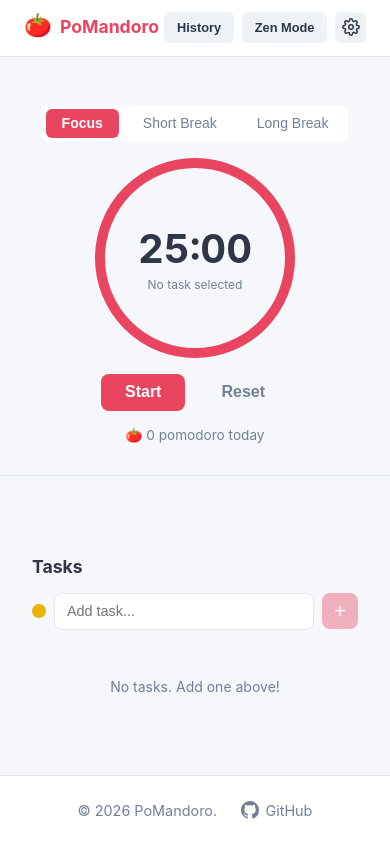
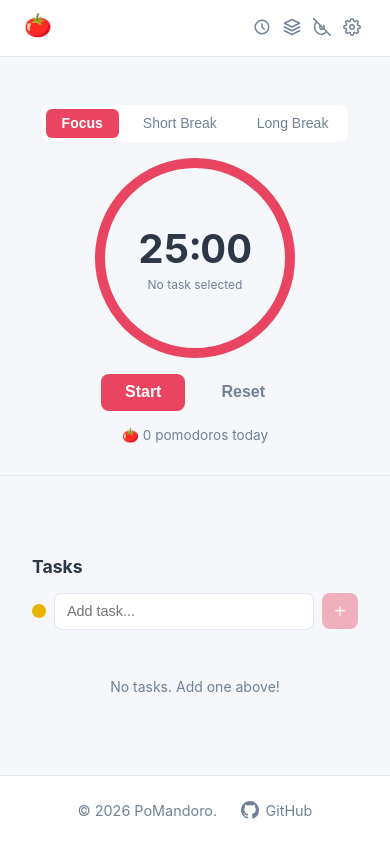
Before and after one commit to lleitep3/pomandoro, a Svelte app: page / in a window 390 px wide. Built offline with nearby package versions, Linux system fonts and the light colour scheme.

Commit message:
feat(settings): improve mobile responsiveness, proportional timer, and state persistence

```diff
--- a/package.json
+++ b/package.json
@@ -1,6 +1,6 @@
 {
   "name": "pomandoro",
-  "version": "2.2.0",
+  "version": "2.3.0",
   "type": "module",
   "description": "Pomodoro timer with todo list",
   "author": "Leandro Oliveira <leandro@leandroleite.info>",
--- a/src/App.svelte
+++ b/src/App.svelte
@@ -12,6 +12,7 @@
   let zenMode = $state(false)
   let showHistory = $state(false)
   let showSettings = $state(false)
+  let showTimer = $state(true)
 
   const t = settings.t
 
@@ -21,14 +22,20 @@
     document.documentElement.classList.toggle('light-theme', !isDark)
   })
 
+  let lastPomodoroMode = $state(pomodoro.mode)
   let lastPomodoroTotal = $state(pomodoro.total)
 
   $effect(() => {
+    const currentMode = pomodoro.mode
     const currentTotal = pomodoro.total
-    if (currentTotal !== lastPomodoroTotal) {
+
+    if (currentMode === lastPomodoroMode && currentTotal !== lastPomodoroTotal) {
       pomodoro.updateProportionally(lastPomodoroTotal, currentTotal)
+      todos.updateAllTasksProportionally(lastPomodoroTotal, currentTotal, currentMode)
+    }
+
+    lastPomodoroMode = currentMode
     lastPomodoroTotal = currentTotal
-    }
   })
 
   let previousActiveElement: HTMLElement | null = null
@@ -84,44 +91,73 @@
   <header class="navbar">
     <div class="logo">
       <img src={logo} alt="PoMandoro" />
-      <span>PoMandoro</span>
+      <span class="logo-text">PoMandoro</span>
     </div>
-    <div class="nav-right">
-      {#if scrollY > 150}
-        <div class="mini-timer-wrap">
-          <div
-            class="mini-timer"
-            style="background: linear-gradient(to right, var(--accent) {(1 - pomodoro.progress) * 100}%, var(--surface-hover) {(1 - pomodoro.progress) * 100}%);"
+
+    <div class="nav-center">
+      {#if !showTimer || todos.activeTask}
+        <button
+          class="mini-timer-btn"
+          onclick={() => showTimer = !showTimer}
+          title={showTimer ? t('minimize') : t('expand')}
+          aria-label={showTimer ? t('minimize') : t('expand')}
         >
-            <div class="mini-timer-content">
-              <span class="mini-time">{pomodoro.label}</span>
-              <span class="mini-mode">{t(pomodoro.mode === 'work' ? 'work' : pomodoro.mode === 'short-break' ? 'shortBreak' : 'longBreak')}</span>
+          <div class="mini-timer">
+            <span class="time">{pomodoro.label}</span>
+            <span class="mode">{t(pomodoro.mode === 'work' ? 'work' : pomodoro.mode === 'short-break' ? 'shortBreak' : 'longBreak')}</span>
           </div>
-          </div>
-          {#if todos.activeTask}
-            <div class="mini-task" title={todos.activeTask.title}>{todos.activeTask.title}</div>
+        </button>
       {/if}
     </div>
+
+    <div class="nav-actions">
+      <button class="nav-btn" onclick={() => showHistory = true} title={t('history')}>
+        <svg viewBox="0 0 24 24" width="18" height="18" fill="none" stroke="currentColor" stroke-width="2" stroke-linecap="round" stroke-linejoin="round">
+          <path d="M12 8v4l3 3"></path>
+          <circle cx="12" cy="12" r="9"></circle>
+        </svg>
+        <span>{t('history')}</span>
+      </button>
+      <button class="nav-btn" onclick={() => zenMode = true} title={t('zenMode')}>
+        <svg viewBox="0 0 24 24" width="18" height="18" fill="none" stroke="currentColor" stroke-width="2" stroke-linecap="round" stroke-linejoin="round">
+          <path d="M12 2L2 7l10 5 10-5-10-5z"></path>
+          <path d="M2 17l10 5 10-5"></path>
+          <path d="M2 12l10 5 10-5"></path>
+        </svg>
+        <span>{t('zenMode')}</span>
+      </button>
+      <button class="nav-btn" onclick={() => showTimer = !showTimer} title={showTimer ? t('compactView') : t('fullView')} aria-label={showTimer ? t('compactView') : t('fullView')}>
+        {#if showTimer}
+          <svg viewBox="0 0 24 24" width="18" height="18" fill="none" stroke="currentColor" stroke-width="2" stroke-linecap="round" stroke-linejoin="round">
+            <path d="M1 1l22 22"/>
+            <path d="M17.94 17.94A10 10 0 0 1 12 22c-5.52 0-10-4.48-10-10 0-2.16.78-4.13 2.07-5.66"/>
+            <path d="M9.88 9.88A3 3 0 0 0 12 15a3 3 0 0 0 2.12-5.12"/>
+          </svg>
         {:else}
-        <div class="nav-actions">
-          <button class="nav-btn" onclick={() => showHistory = true}>{t('history')}</button>
-          <button class="nav-btn" onclick={() => zenMode = true}>{t('zenMode')}</button>
-          <button class="nav-btn gear-btn" onclick={() => showSettings = true} aria-label={t('settings')}>
           <svg viewBox="0 0 24 24" width="18" height="18" fill="none" stroke="currentColor" stroke-width="2" stroke-linecap="round" stroke-linejoin="round">
-              <circle cx="12" cy="12" r="3"></circle>
-              <path d="M19.4 15a1.65 1.65 0 0 0 .33 1.82l.06.06a2 2 0 0 1 0 2.83 2 2 0 0 1-2.83 0l-.06-.06a1.65 1.65 0 0 0-1.82-.33 1.65 1.65 0 0 0-1 1.51V21a2 2 0 0 1-2 2 2 2 0 0 1-2-2v-.09A1.65 1.65 0 0 0 9 19.4a1.65 1.65 0 0 0-1.82.33l-.06.06a2 2 0 0 1-2.83 0 2 2 0 0 1 0-2.83l.06-.06a1.65 1.65 0 0 0 .33-1.82 1.65 1.65 0 0 0-1.51-1H3a2 2 0 0 1-2-2 2 2 0 0 1 2-2h.09A1.65 1.65 0 0 0 4.6 9a1.65 1.65 0 0 0-.33-1.82l-.06-.06a2 2 0 0 1 0-2.83 2 2 0 0 1 2.83 0l.06.06a1.65 1.65 0 0 0 1.82.33H9a1.65 1.65 0 0 0 1-1.51V3a2 2 0 0 1 2-2 2 2 0 0 1 2 2v.09a1.65 1.65 0 0 0 1 1.51 1.65 1.65 0 0 0 1.82-.33l.06-.06a2 2 0 0 1 2.83 0 2 2 0 0 1 0 2.83l-.06.06a1.65 1.65 0 0 0-.33 1.82V9a1.65 1.65 0 0 0 1.51 1H21a2 2 0 0 1 2 2 2 2 0 0 1-2 2h-.09a1.65 1.65 0 0 0-1.51 1z"></path>
+            <circle cx="12" cy="12" r="3"/>
+            <path d="M2 12s4-8 10-8 10 8 10 8-4 8-10 8-10-8-10-8z"/>
           </svg>
+        {/if}
+        <span>{showTimer ? t('compactView') : t('fullView')}</span>
       </button>
-        </div>
-      {/if}
+      <button class="nav-btn" onclick={() => showSettings = true} aria-label={t('settings')} title={t('settings')}>
+        <svg viewBox="0 0 24 24" width="18" height="18" fill="none" stroke="currentColor" stroke-width="2" stroke-linecap="round" stroke-linejoin="round">
+          <circle cx="12" cy="12" r="3"/>
+          <path d="M19.4 15a1.65 1.65 0 0 0 .33 1.82l.06.06a2 2 0 0 1 0 2.83 2 2 0 0 1-2.83 0l-.06-.06a1.65 1.65 0 0 0-1.82-.33 1.65 1.65 0 0 0-1 1.51V21a2 2 0 0 1-2 2 2 2 0 0 1-2-2v-.09A1.65 1.65 0 0 0 9 19.4a1.65 1.65 0 0 0-1.82.33l-.06.06a2 2 0 0 1-2.83 0 2 2 0 0 1 0-2.83l.06-.06a1.65 1.65 0 0 0 .33-1.82 1.65 1.65 0 0 0-1.51-1H3a2 2 0 0 1-2-2 2 2 0 0 1 2-2h.09A1.65 1.65 0 0 0 4.6 9a1.65 1.65 0 0 0-.33-1.82l-.06-.06a2 2 0 0 1 0-2.83 2 2 0 0 1 2.83 0l.06.06a1.65 1.65 0 0 0 1.82.33H9a1.65 1.65 0 0 0 1-1.51V3a2 2 0 0 1 2-2 2 2 0 0 1 2 2v.09a1.65 1.65 0 0 0 1 1.51 1.65 1.65 0 0 0 1.82-.33l.06-.06a2 2 0 0 1 2.83 0 2 2 0 0 1 0 2.83l-.06.06a1.65 1.65 0 0 0-.33 1.82V9a1.65 1.65 0 0 0 1.51 1H21a2 2 0 0 1 2 2 2 2 0 0 1-2 2h-.09a1.65 1.65 0 0 0-1.51 1z"/>
+        </svg>
+        <span>{t('settings')}</span>
+      </button>
     </div>
   </header>
 
-  <main class="layout">
+  <main class="layout" class:compact={!showTimer}>
+    {#if showTimer}
       <section class="timer-section">
         <PomodoroTimer />
       </section>
       <div class="divider"></div>
+    {/if}
     <section class="todo-section">
       <TodoList />
     </section>
@@ -251,10 +287,6 @@
 
   .timer-section {
     flex: 1;
-    min-width: 320px;
-    display: flex;
-    flex-direction: column;
-    align-items: center;
     padding-top: 2rem;
   }
 
@@ -278,14 +310,6 @@
     }
   }
 
-  .mini-timer-wrap {
-    display: flex;
-    flex-direction: column;
-    align-items: flex-end;
-    gap: 2px;
-    animation: fadeIn 0.3s ease;
-  }
-
   @keyframes fadeIn {
     from { opacity: 0; transform: translateY(-10px); }
     to { opacity: 1; transform: translateY(0); }
@@ -301,60 +325,99 @@
     box-shadow: inset 0 0 0 1px rgba(255, 255, 255, 0.1);
   }
 
-  .mini-timer-content {
-    display: flex;
-    justify-content: space-between;
-    width: 100%;
-    padding: 0 8px;
-    font-size: 0.85rem;
-    font-weight: 600;
-    color: #fff;
-    text-shadow: 0 1px 2px rgba(0,0,0,0.5);
-    z-index: 1;
+  .mini-timer-btn {
+    background: none;
+    border: none;
+    padding: 0;
+    cursor: pointer;
+    transition: transform 0.2s;
   }
 
-  .mini-task {
-    font-size: 0.85rem;
-    color: var(--text-muted);
-    max-width: 200px;
-    white-space: nowrap;
-    overflow: hidden;
-    text-overflow: ellipsis;
+  .mini-timer-btn:hover {
+    transform: scale(1.05);
   }
 
-  .nav-right {
+  .mini-timer {
     display: flex;
     align-items: center;
+    gap: 0.5rem;
+    background: rgba(233, 69, 96, 0.1);
+    padding: 6px 16px;
+    border-radius: 12px;
+    font-family: 'JetBrains Mono', monospace;
+    font-size: 0.9rem;
+    border: 1px solid rgba(233, 69, 96, 0.3);
+    white-space: nowrap;
+    transition: all 0.2s;
+  }
+
+  .mini-timer:hover {
+    background: rgba(233, 69, 96, 0.15);
+    border-color: #e94560;
+  }
+
+  .mini-timer .time {
+    color: var(--text);
+    font-weight: 800;
+  }
+
+  .mini-timer .mode {
+    color: #e94560;
+    font-size: 0.7rem;
+    font-weight: 700;
+    text-transform: uppercase;
+    letter-spacing: 0.05em;
   }
 
   .nav-actions {
     display: flex;
-    gap: 0.5rem;
-    animation: fadeIn 0.3s ease;
+    gap: 0.25rem;
+    flex-shrink: 0;
   }
 
   .nav-btn {
-    background: var(--surface-hover);
-    color: var(--text);
+    background: none;
     border: none;
-    border-radius: 6px;
-    padding: 0.4rem 0.8rem;
-    font-size: 0.8rem;
+    color: var(--text-muted);
+    padding: 0.5rem 0.75rem;
+    border-radius: 8px;
+    font-size: 0.9rem;
+    font-weight: 500;
     cursor: pointer;
-    font-weight: 600;
-    transition: background 0.2s, color 0.2s;
+    transition: all 0.2s;
+    display: flex;
+    align-items: center;
+    gap: 0.5rem;
   }
 
   .nav-btn:hover {
-    background: var(--accent);
-    color: #fff;
+    background: var(--surface-hover);
+    color: var(--text);
   }
 
-  .gear-btn {
-    display: flex;
-    align-items: center;
-    justify-content: center;
-    padding: 0.4rem;
+
+  @media (max-width: 640px) {
+    .logo-text {
+      display: none;
+    }
+    .nav-btn span {
+      display: none;
+    }
+    .nav-actions {
+      gap: 0.15rem;
+    }
+    .nav-btn {
+      padding: 0.4rem 0.3rem;
+    }
+  }
+
+  @media (max-width: 400px) {
+    .mini-timer .mode {
+      display: none;
+    }
+    .mini-timer {
+      padding: 2px 6px;
+    }
   }
 
   .zen-layout {
--- a/src/lib/components/PomodoroTimer.svelte
+++ b/src/lib/components/PomodoroTimer.svelte
@@ -11,11 +11,11 @@
   const CIRCUMFERENCE = 2 * Math.PI * RADIUS
   const t = settings.t
 
-  const modes: { key: TimerMode; label: string }[] = [
-    { key: 'work', label: t('work') },
-    { key: 'short-break', label: t('shortBreak') },
-    { key: 'long-break', label: t('longBreak') },
-  ]
+  const modes = $derived([
+    { key: 'work' as TimerMode, label: t('work') },
+    { key: 'short-break' as TimerMode, label: t('shortBreak') },
+    { key: 'long-break' as TimerMode, label: t('longBreak') },
+  ])
 
   const dashoffset = $derived(CIRCUMFERENCE * (1 - pomodoro.progress))
 </script>
@@ -87,7 +87,7 @@
   </div>
 
   <p class="pomodoro-count">
-    🍅 {pomodoro.workCount} {t('pomodorosToday')}
+    🍅 {pomodoro.workCount} {pomodoro.workCount === 1 ? t('pomodoroToday') : t('pomodorosToday')}
   </p>
 </div>
 
--- a/src/lib/i18n/translations.ts
+++ b/src/lib/i18n/translations.ts
@@ -21,8 +21,11 @@ export const translations = {
     activeTask: 'Tarefa Ativa',
     noTasks: 'Nenhuma tarefa. Adicione uma acima!',
     addPlaceholder: 'Adicionar tarefa...',
-    pomodorosToday: 'pomodoro hoje',
+    pomodoroToday: 'pomodoro hoje',
+    pomodorosToday: 'pomodoros hoje',
     totalTime: 'Tempo total',
+    clearData: 'Limpar Dados',
+    confirmClearData: 'Deseja apagar todos os dados e configurações?',
     concluded: 'concluídos',
     inProgress: 'em andamento',
     doubleClickEdit: 'Duplo clique para editar',
@@ -47,7 +50,11 @@ export const translations = {
     changePriority: 'Alterar prioridade',
     startPomodoro: 'Iniciar pomodoro',
     pausePomodoro: 'Pausar pomodoro',
-    addTask: 'Adicionar nova tarefa'
+    addTask: 'Adicionar nova tarefa',
+    compactView: 'Visão compacta',
+    fullView: 'Visão completa',
+    minimize: 'Minimizar timer',
+    expand: 'Expandir timer'
   },
   en: {
     settings: 'Settings',
@@ -69,8 +76,11 @@ export const translations = {
     activeTask: 'Active Task',
     noTasks: 'No tasks. Add one above!',
     addPlaceholder: 'Add task...',
-    pomodorosToday: 'pomodoro today',
+    pomodoroToday: 'pomodoro today',
+    pomodorosToday: 'pomodoros today',
     totalTime: 'Total time',
+    clearData: 'Clear Data',
+    confirmClearData: 'Clear all data and settings?',
     concluded: 'completed',
     inProgress: 'in progress',
     doubleClickEdit: 'Double click to edit',
@@ -95,7 +105,11 @@ export const translations = {
     changePriority: 'Change priority',
     startPomodoro: 'Start pomodoro',
     pausePomodoro: 'Pause pomodoro',
-    addTask: 'Add new task'
+    addTask: 'Add new task',
+    compactView: 'Compact view',
+    fullView: 'Full view',
+    minimize: 'Minimize timer',
+    expand: 'Expand timer'
   },
   es: {
     settings: 'Configuración',
@@ -117,8 +131,11 @@ export const translations = {
     activeTask: 'Tarea Activa',
     noTasks: 'No hay tareas. ¡Añade una arriba!',
     addPlaceholder: 'Añadir tarea...',
-    pomodorosToday: 'pomodoro hoy',
+    pomodoroToday: 'pomodoro hoy',
+    pomodorosToday: 'pomodoros hoy',
     totalTime: 'Tiempo total',
+    clearData: 'Borrar Datos',
+    confirmClearData: '¿Borrar todos los datos y ajustes?',
     concluded: 'completados',
     inProgress: 'en curso',
     doubleClickEdit: 'Doble clic para editar',
@@ -143,6 +160,10 @@ export const translations = {
     changePriority: 'Cambiar prioridad',
     startPomodoro: 'Iniciar pomodoro',
     pausePomodoro: 'Pausar pomodoro',
-    addTask: 'Añadir nueva tarea'
+    addTask: 'Añadir nueva tarefa',
+    compactView: 'Vista compacta',
+    fullView: 'Vista completa',
+    minimize: 'Minimizar timer',
+    expand: 'Expandir timer'
   }
 }
--- a/src/lib/stores/pomodoro.svelte.ts
+++ b/src/lib/stores/pomodoro.svelte.ts
@@ -21,12 +21,59 @@ function beep() {
   }
 }
 
+const STORAGE_KEY = 'pomandoro-timer-state'
+
+interface TimerState {
+  mode: TimerMode
+  remaining: number
+  running: boolean
+  workCount: number
+  lastUpdate: number
+}
+
 function createPomodoroStore() {
   let mode = $state<TimerMode>('work')
   let remaining = $state(settings.durations['work'] * 60)
   let running = $state(false)
   let workCount = $state(0)
   let intervalId: ReturnType<typeof setInterval> | null = null
+
+  // Persistence
+  function save() {
+    const state: TimerState = {
+      mode,
+      remaining,
+      running,
+      workCount,
+      lastUpdate: Date.now()
+    }
+    localStorage.setItem(STORAGE_KEY, JSON.stringify(state))
+  }
+
+  function load() {
+    const saved = localStorage.getItem(STORAGE_KEY)
+    if (!saved) return
+
+    try {
+      const state: TimerState = JSON.parse(saved)
+      mode = state.mode
+      workCount = state.workCount
+
+      const elapsed = state.running ? Math.floor((Date.now() - state.lastUpdate) / 1000) : 0
+      remaining = Math.max(0, state.remaining - elapsed)
+
+      if (state.running && remaining > 0) {
+        start()
+      } else if (state.running && remaining <= 0) {
+        // Timer finished while away
+        remaining = 0
+        beep()
+        onComplete()
+      }
+    } catch (e) {
+      console.error('Failed to load timer state', e)
+    }
+  }
 
   const total = $derived(settings.durations[mode] * 60)
   const progress = $derived(remaining / total)
@@ -45,6 +92,7 @@ function createPomodoroStore() {
       return
     }
     remaining--
+    save() // Persist every tick
   }
 
   function stop() {
@@ -53,6 +101,7 @@ function createPomodoroStore() {
       intervalId = null
     }
     running = false
+    save()
   }
 
   function onComplete() {
@@ -72,6 +121,7 @@ function createPomodoroStore() {
     } else {
       setMode('work')
     }
+    save()
   }
 
   function setMode(m: TimerMode) {
@@ -81,6 +131,19 @@ function createPomodoroStore() {
     if (todos.activeTaskId) {
       todos.updateTimerState(todos.activeTaskId, mode, remaining)
     }
+    save()
+  }
+
+  function start() {
+    if (running && intervalId) return
+    running = true
+    save()
+    intervalId = setInterval(tick, 1000)
+  }
+
+  // Load state on creation
+  if (typeof localStorage !== 'undefined') {
+    setTimeout(load, 0) // Ensure settings and other stores are ready
   }
 
   return {
@@ -92,11 +155,7 @@ function createPomodoroStore() {
     get progress() { return progress },
     get label() { return label },
 
-    start() {
-      if (running) return
-      running = true
-      intervalId = setInterval(tick, 1000)
-    },
+    start,
 
     pause() {
       stop()
@@ -109,6 +168,7 @@ function createPomodoroStore() {
       stop()
       mode = m
       remaining = rem
+      save()
     },
 
     reset() {
@@ -117,12 +177,14 @@ function createPomodoroStore() {
       if (todos.activeTaskId) {
         todos.updateTimerState(todos.activeTaskId, mode, remaining)
       }
+      save()
     },
 
     updateProportionally(oldTotal: number, newTotal: number) {
       if (oldTotal <= 0) return
       const ratio = remaining / oldTotal
       remaining = Math.max(0, Math.round(ratio * newTotal))
+      save()
     },
 
     setMode,
--- a/src/lib/stores/todos.svelte.ts
+++ b/src/lib/stores/todos.svelte.ts
@@ -1,6 +1,7 @@
 import type { Task, TimerMode } from '../types'
 
 const STORAGE_KEY = 'pomandoro-tasks'
+const ACTIVE_TASK_KEY = 'pomandoro-active-task-id'
 
 function loadFromStorage(): Task[] {
   try {
@@ -11,13 +12,25 @@ function loadFromStorage(): Task[] {
   }
 }
 
+function loadActiveTaskId(): string | null {
+  return localStorage.getItem(ACTIVE_TASK_KEY)
+}
+
 function save(tasks: Task[]) {
   localStorage.setItem(STORAGE_KEY, JSON.stringify(tasks))
 }
 
+function saveActiveTaskId(id: string | null) {
+  if (id) {
+    localStorage.setItem(ACTIVE_TASK_KEY, id)
+  } else {
+    localStorage.removeItem(ACTIVE_TASK_KEY)
+  }
+}
+
 function createTodosStore() {
   let tasks = $state<Task[]>(loadFromStorage())
-  let activeTaskId = $state<string | null>(null)
+  let activeTaskId = $state<string | null>(loadActiveTaskId())
 
   return {
     get tasks() { return tasks },
@@ -33,7 +46,10 @@ function createTodosStore() {
 
     removeTask(id: string) {
       tasks = tasks.filter(t => t.id !== id)
-      if (activeTaskId === id) activeTaskId = null
+      if (activeTaskId === id) {
+        activeTaskId = null
+        saveActiveTaskId(null)
+      }
       save(tasks)
     },
 
@@ -70,12 +86,25 @@ function createTodosStore() {
 
     selectTask(id: string | null) {
       activeTaskId = id
+      saveActiveTaskId(id)
     },
 
     updateTimerState(id: string, mode: TimerMode, remaining: number) {
       tasks = tasks.map(t => t.id === id ? { ...t, timerMode: mode, timerRemaining: remaining } : t)
       save(tasks)
     },
+
+    updateAllTasksProportionally(oldTotal: number, newTotal: number, mode: TimerMode) {
+      if (oldTotal <= 0) return
+      tasks = tasks.map(t => {
+        if (t.timerMode === mode && t.timerRemaining !== undefined) {
+          const ratio = t.timerRemaining / oldTotal
+          return { ...t, timerRemaining: Math.round(ratio * newTotal) }
+        }
+        return t
+      })
+      save(tasks)
+    }
   }
 }
 
```
Also changed, not shown: src/lib/components/SettingsModal.svelte (+30 -5 lines), 1 other file (tests, documents, lock files or other folders). Lines whose indentation alone changed are shown as unchanged.
